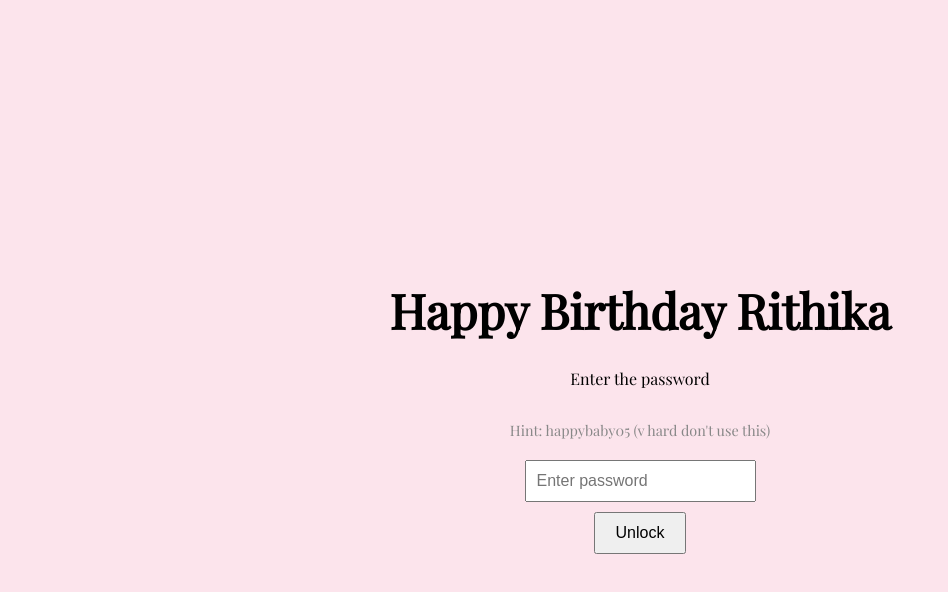
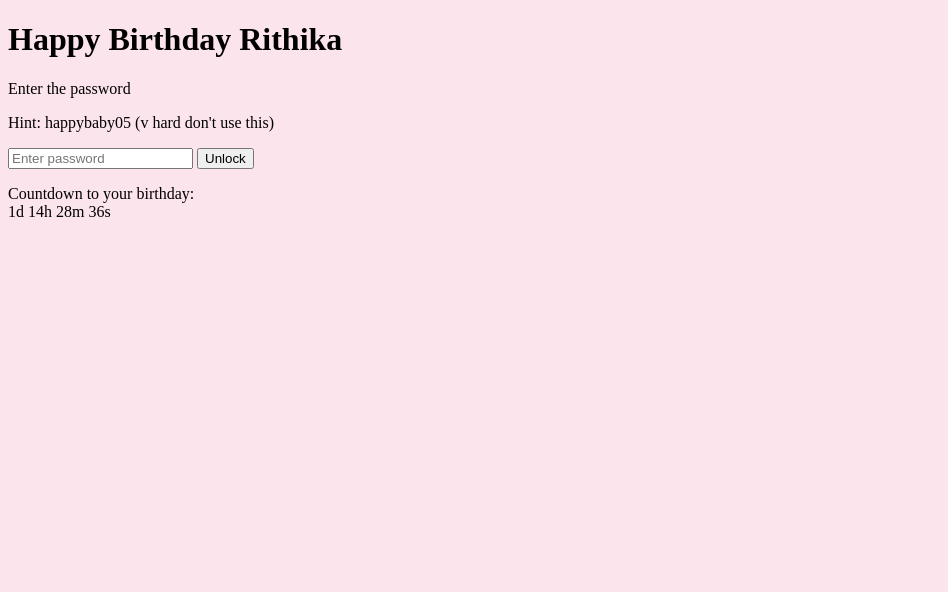
Before and after one commit to Darth-SkyWalker03/rithika-birthday-site, a plain HTML site: page index.html in a window 1280 px wide. Shown: the whole page, without its empty margins (0-948 px from the left). Drawn offline with nearby package versions, Linux system fonts and the light colour scheme.

Commit message:
Update index.html

```diff
--- a/index.html
+++ b/index.html
@@ -1,55 +1,24 @@
 <!DOCTYPE html>
 <html lang="en">
 <head>
-    <meta charset="UTF-8">
+  <meta charset="UTF-8" />
   <title>Rithika's Birthday</title>
-    <link href="style.css" rel="stylesheet">
-    <link href="https://fonts.googleapis.com/css2?family=Playfair+Display&display=swap" rel="stylesheet">
-    <style>
-        body {
-            font-family: 'Playfair Display', serif;
-            background-color: #fce4ec;
-            display: flex;
-            flex-direction: column;
-            align-items: center;
-            justify-content: center;
-            height: 100vh;
-            margin: 0;
-        }
-        h1 {
-            font-size: 3em;
-            margin-bottom: 10px;
-        }
-        input[type="password"] {
-            padding: 10px;
-            font-size: 1em;
-            margin-bottom: 10px;
-        }
-        button {
-            padding: 10px 20px;
-            font-size: 1em;
-            cursor: pointer;
-        }
-        .hint {
-            font-size: 0.9em;
-            color: #888;
-            margin-bottom: 20px;
-        }
-        #game-link {
-            display: none;
-            margin-top: 20px;
-        }
-    </style>
+  <link href="style.css" rel="stylesheet" />
+  <link href="https://fonts.googleapis.com/css2?family=Poppins&display=swap" rel="stylesheet" />
 </head>
 <body>
+  <div class="container">
     <h1>Happy Birthday Rithika</h1>
     <p>Enter the password</p>
     <p class="hint">Hint: happybaby05 (v hard don't use this)</p>
-    <input type="password" id="password" placeholder="Enter password">
+    <input type="password" id="password" placeholder="Enter password" />
     <button onclick="checkPassword()">Unlock</button>
 
-    <div id="game-link">
+    <div id="countdown"></div>
+
+    <div id="game-link" style="display:none;">
       <p><a href="heart-game.html">Play: Catch the Heart 💖</a></p>
+    </div>
   </div>
 
   <script>
@@ -61,6 +30,32 @@
         alert("Wrong password! Try again.");
       }
     }
+
+    // Countdown Timer to June 5, 2025 (change year if needed)
+    const countdownEl = document.getElementById('countdown');
+    const birthdayDate = new Date("June 5, 2025 00:00:00").getTime();
+
+    function updateCountdown() {
+      const now = new Date().getTime();
+      const distance = birthdayDate - now;
+
+      if (distance < 0) {
+        countdownEl.innerHTML = "Happy Birthday Rithika! 🎉";
+        clearInterval(countdownInterval);
+        return;
+      }
+
+      const days = Math.floor(distance / (1000 * 60 * 60 * 24));
+      const hours = Math.floor((distance % (1000 * 60 * 60 * 24)) / (1000 * 60 * 60));
+      const minutes = Math.floor((distance % (1000 * 60 * 60)) / (1000 * 60));
+      const seconds = Math.floor((distance % (1000 * 60)) / 1000);
+
+      countdownEl.innerHTML = `<p>Countdown to your birthday: <br>
+        ${days}d ${hours}h ${minutes}m ${seconds}s</p>`;
+    }
+
+    updateCountdown();
+    const countdownInterval = setInterval(updateCountdown, 1000);
   </script>
 </body>
 </html>
```
Lines whose indentation alone changed are shown as unchanged.
